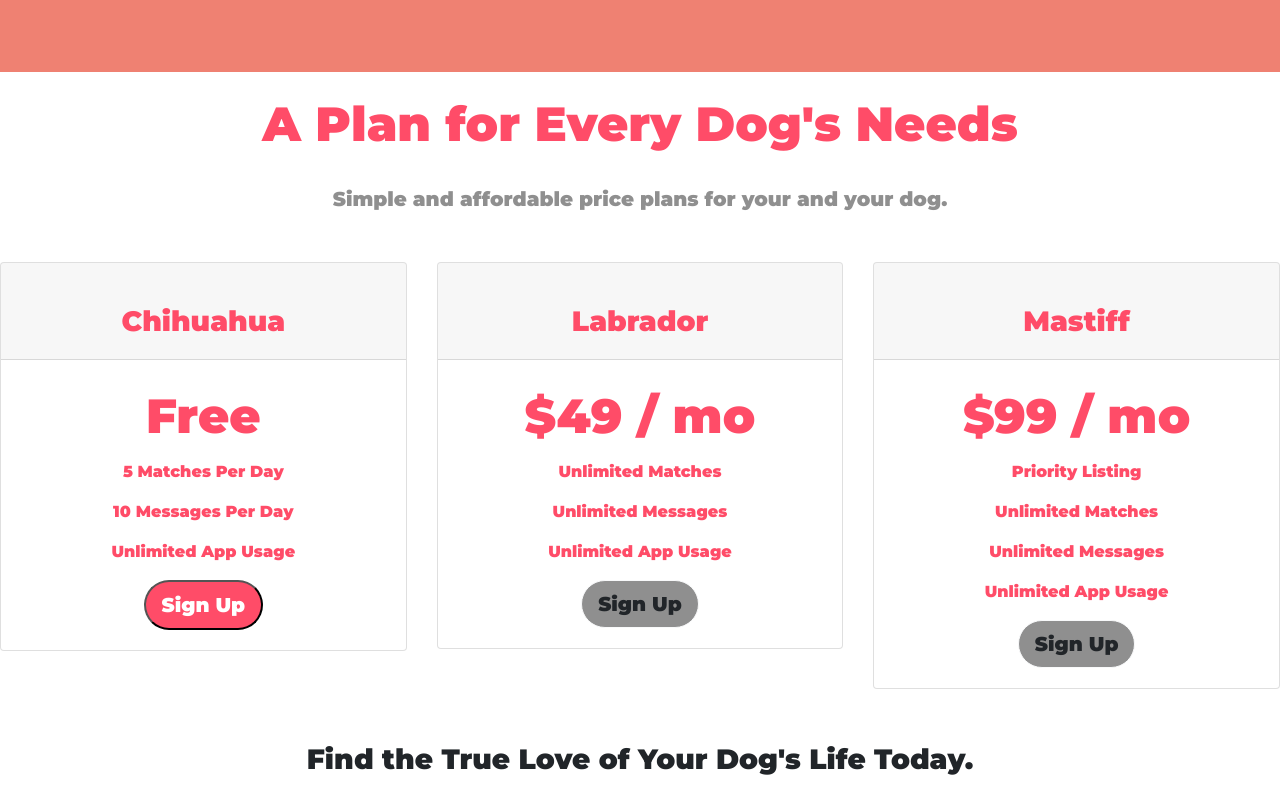
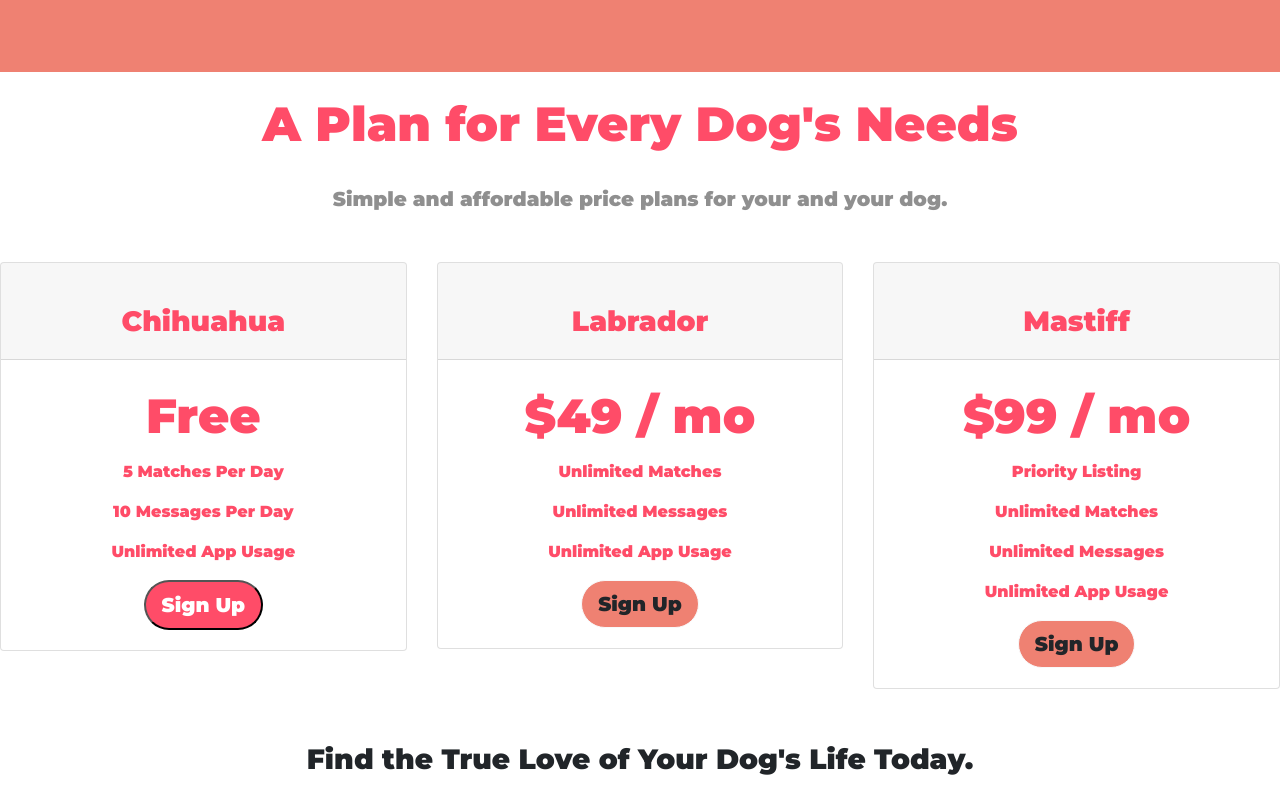
Before and after one commit to bug8dev/tindog, a plain HTML site: page index.html in a window 1280 px wide. Shown: the part 1938-2728 px from the top of the page. Drawn offline with nearby package versions, Linux system fonts and the light colour scheme.

Commit message:
Add files via upload

```diff
--- a/css/styles.css
+++ b/css/styles.css
@@ -124,7 +124,7 @@ padding:0 0 4.5rem ;
     background-color: #ef8172;
 }
 .btn {
-    background-color: #8f8f8f;
+    background-color: #ef8172;
 
 
 }
```
